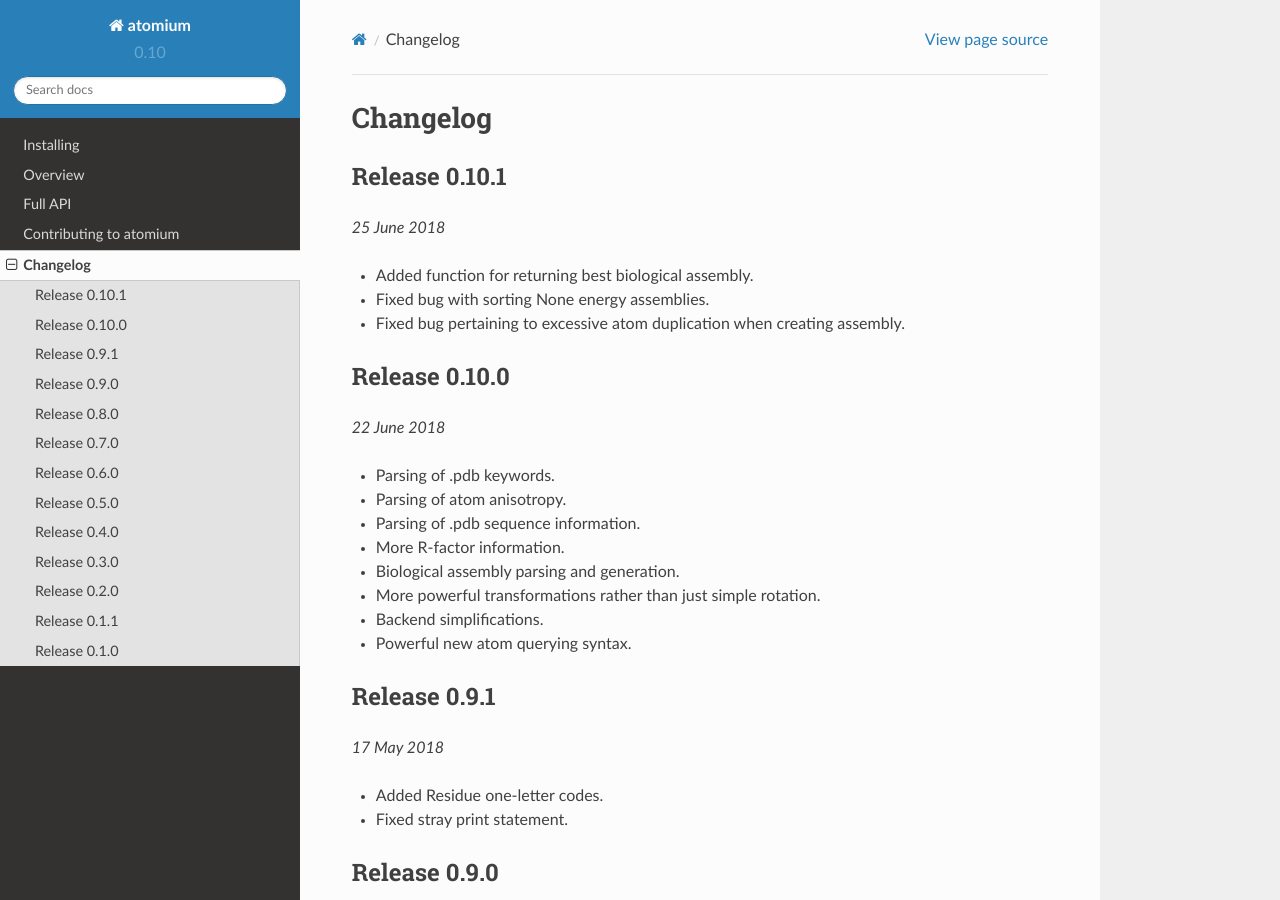
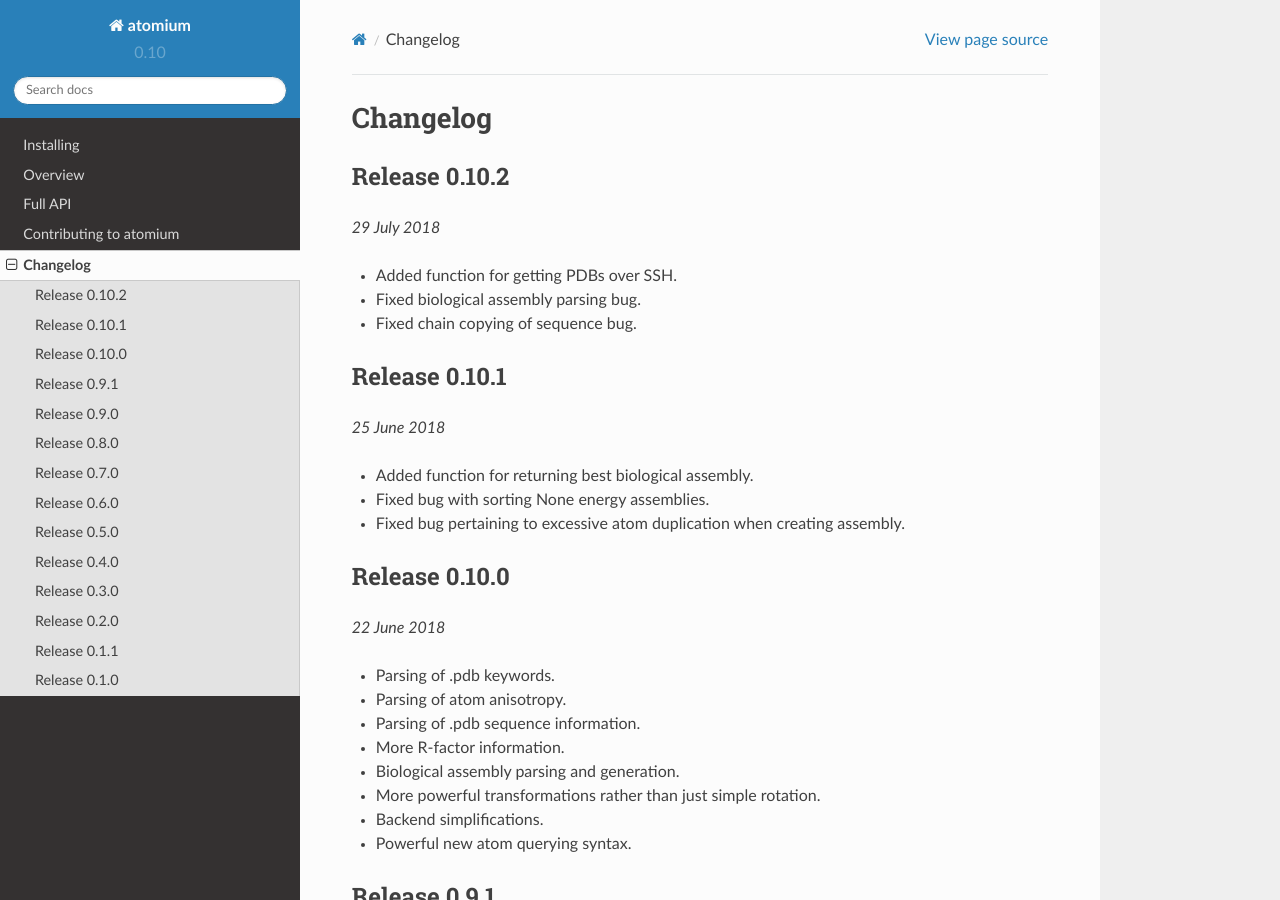
Before and after one commit to samirelanduk/atomium, a Sphinx documentation site: the page built from docs/source/changelog.rst, in a window 1280 px wide and 900 px high. Built offline with Sphinx 7.4.7 and the Read the Docs theme 2.0.0, drawn with Linux system fonts in a browser that asks for light colours.

Commit message:
0.10.2 docs

```diff
--- a/docs/source/changelog.rst
+++ b/docs/source/changelog.rst
@@ -1,5 +1,15 @@
 Changelog
 ---------
+
+Release 0.10.2
+~~~~~~~~~~~~~~
+
+`29 July 2018`
+
+* Added function for getting PDBs over SSH.
+* Fixed biological assembly parsing bug.
+* Fixed chain copying of sequence bug.
+
 
 Release 0.10.1
 ~~~~~~~~~~~~~~
```
Also changed, not shown: README.rst (+14 -3 lines).
